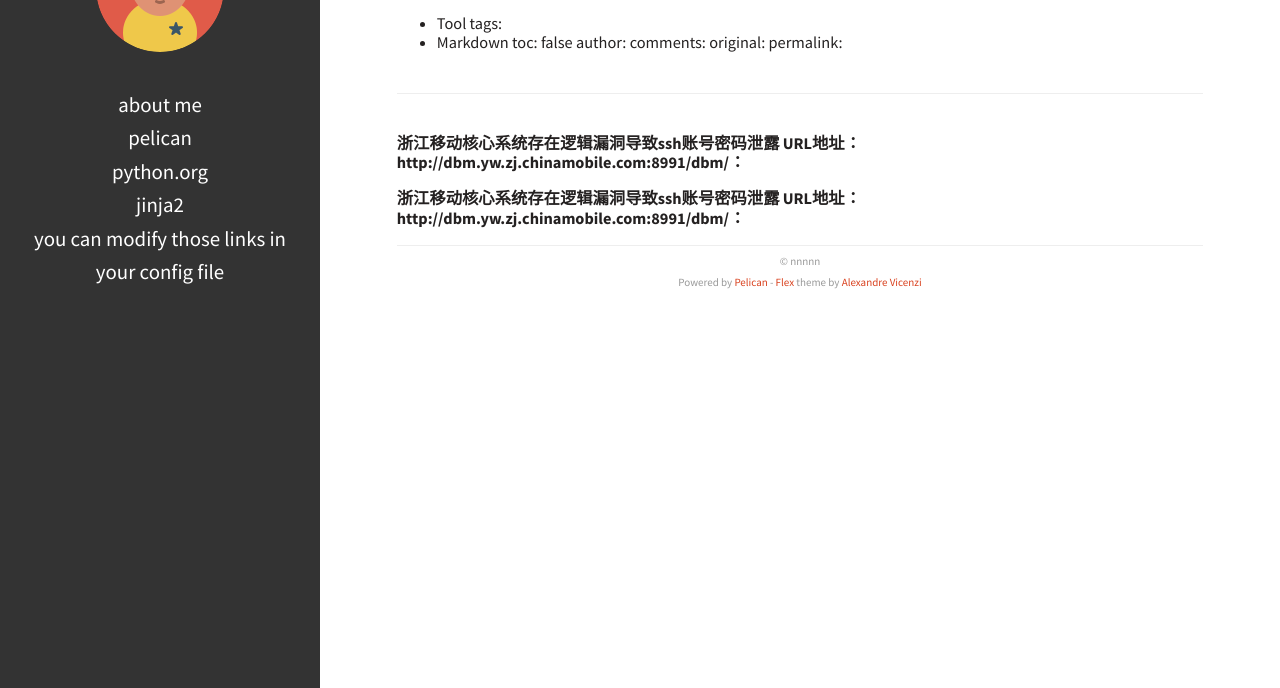
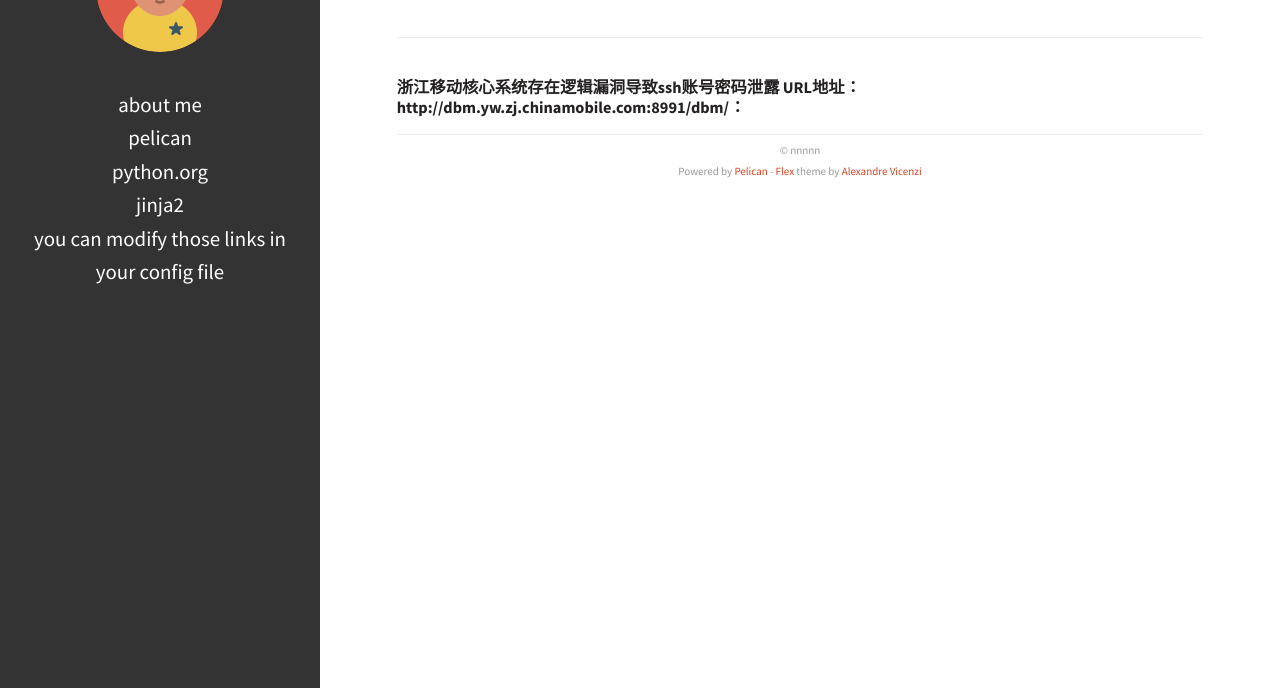
Before and after one commit to zhmy1228/zhmy1228.github.io, a plain HTML site: page 浙江移动核心系统逻辑漏洞.html in a window 1280 px wide. Shown: the part 112-800 px from the top of the page. Drawn offline with Linux system fonts and the light colour scheme.

Commit message:
Update 浙江移动核心系统逻辑漏洞.html

```diff
--- a/浙江移动核心系统逻辑漏洞.html
+++ b/浙江移动核心系统逻辑漏洞.html
@@ -81,23 +81,14 @@
 
 
   <div>
-    <ul>
-<li>Tool
-tags:</li>
-<li>Markdown
-toc: false
-author:
-comments:
-original:
-permalink: </li>
-</ul>
+
 <hr>
 <p><strong>浙江移动核心系统存在逻辑漏洞导致ssh账号密码泄露 URL地址：http://dbm.yw.zj.chinamobile.com:8991/dbm/：</strong>
 <!-- more --></p>
 
 
 
- <p><strong>浙江移动核心系统存在逻辑漏洞导致ssh账号密码泄露 URL地址：http://dbm.yw.zj.chinamobile.com:8991/dbm/：</strong>
+
 
 
 
```
